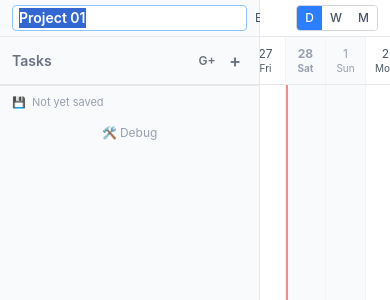
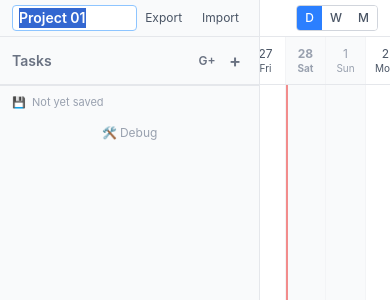
Before and after one commit to richardlm001/Planline, a React (Vite) app: page / in a window 390 px wide. Both pictures are taken after a click on the element "Project 01". Shown: the top 300 px of the page. Built offline with nearby package versions, Linux system fonts and the light colour scheme.

Commit message:
feat: enhance layout of ExportImportButtons and ProjectHeader components for better responsiveness

```diff
--- a/src/ui/components/ExportImportButtons.tsx
+++ b/src/ui/components/ExportImportButtons.tsx
@@ -55,7 +55,7 @@ export function ExportImportButtons() {
   }, [hydrate]);
 
   return (
-    <div className="flex gap-1">
+    <div className="flex gap-1 flex-shrink-0">
       <button
         onClick={handleExport}
         className="px-2 py-1 text-xs text-gray-600 hover:text-gray-800 hover:bg-gray-100 rounded transition-colors"
--- a/src/ui/components/ProjectHeader.tsx
+++ b/src/ui/components/ProjectHeader.tsx
@@ -45,11 +45,11 @@ export function ProjectHeader() {
   };
 
   return (
-    <div className="flex items-center" data-testid="project-header">
+    <div className="flex items-center min-w-0 flex-1" data-testid="project-header">
       {isEditing ? (
         <input
           ref={inputRef}
-          className="bg-white border border-blue-300 rounded px-1.5 py-0.5 text-sm font-semibold text-gray-800 outline-none"
+          className="w-full bg-white border border-blue-300 rounded px-1.5 py-0.5 text-sm font-semibold text-gray-800 outline-none"
           value={editValue}
           onChange={(e) => setEditValue(e.target.value)}
           onBlur={saveEdit}
@@ -58,8 +58,9 @@ export function ProjectHeader() {
         />
       ) : (
         <span
-          className="text-sm font-semibold text-gray-800 cursor-pointer hover:text-blue-600 transition-colors"
+          className="text-sm font-semibold text-gray-800 cursor-pointer hover:text-blue-600 transition-colors truncate"
           onClick={startEditing}
+          title={project.name}
           data-testid="project-name"
         >
           {project.name}
```
